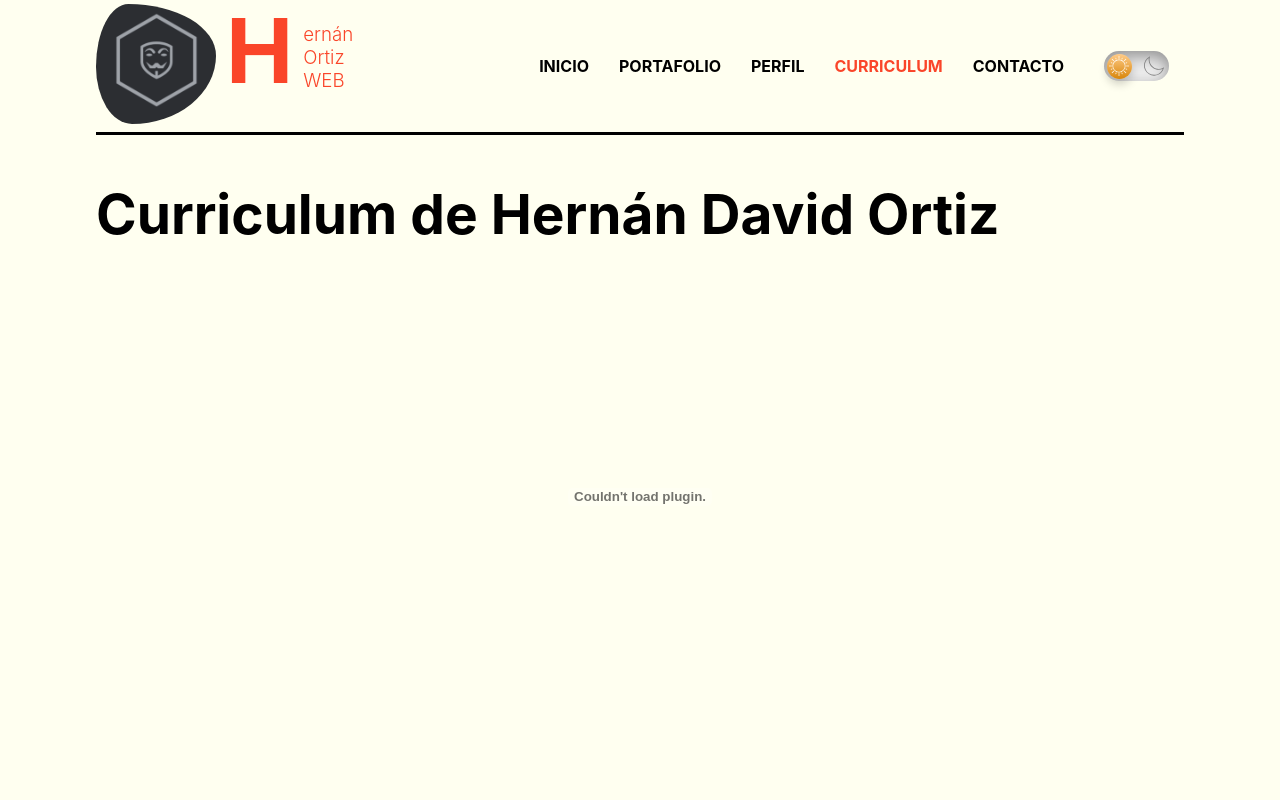
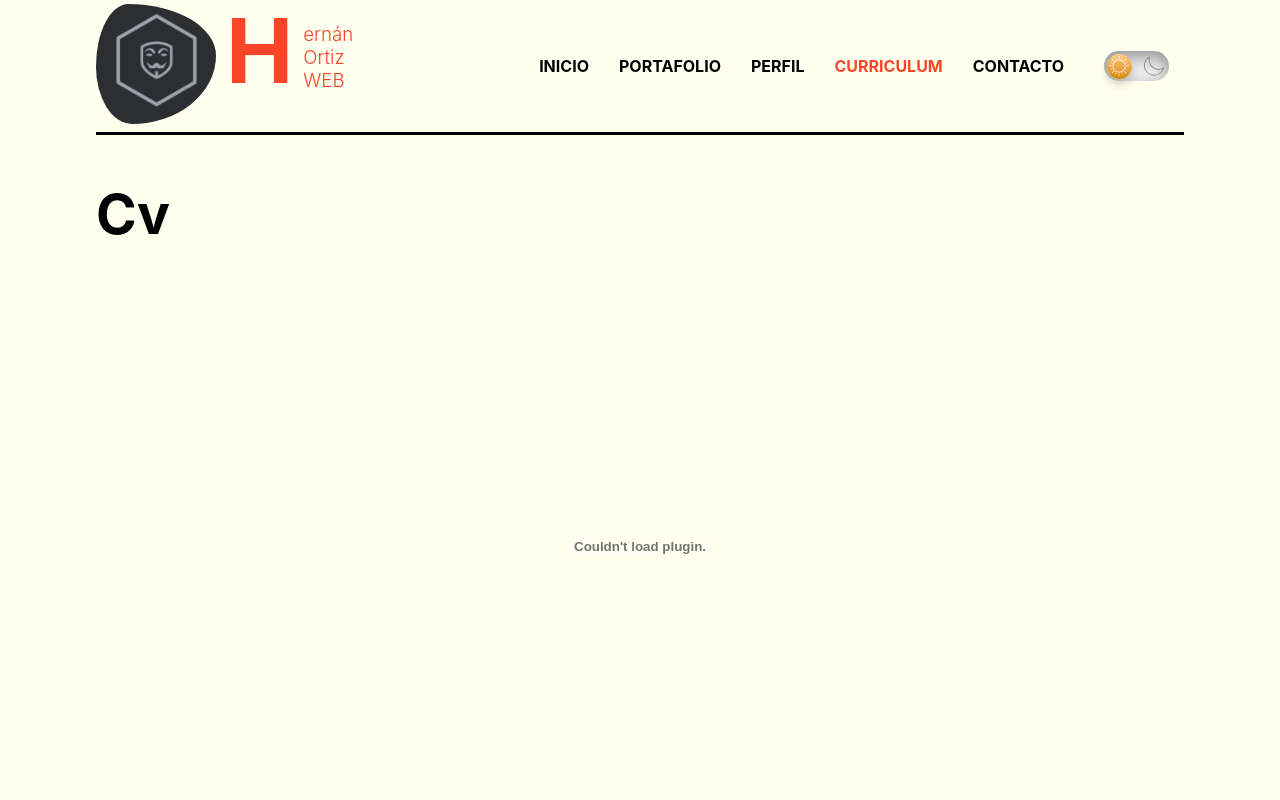
Before and after one commit to Sistemshdortiz/porfolio, a React (Create React App) app: page /curriculum in a window 1280 px wide. Shown: the top 800 px of the page. Built offline with nearby package versions, Linux system fonts and the light colour scheme.

Commit message:
Update Curriculum.js

```diff
--- a/src/components/Curriculum.js
+++ b/src/components/Curriculum.js
@@ -4,10 +4,10 @@ import myResumePDF from '../cv/Hernán_Ortiz_Jinez_CV.pdf';
 export const Curriculum = () => {
   return (
     <div className='page'>
-      <h1 className='heading'>Curriculum de Hernán David Ortiz</h1>
+      <h1 className='heading'>Cv</h1>
 
       {/* Mostrar el PDF directamente en la página */}
-      <embed src={myResumePDF} type="application/pdf" width="100%" height="500px" />
+      <embed src={myResumePDF} type="application/pdf" width="100%" height="600px" />
     </div>
   );
 };
```
